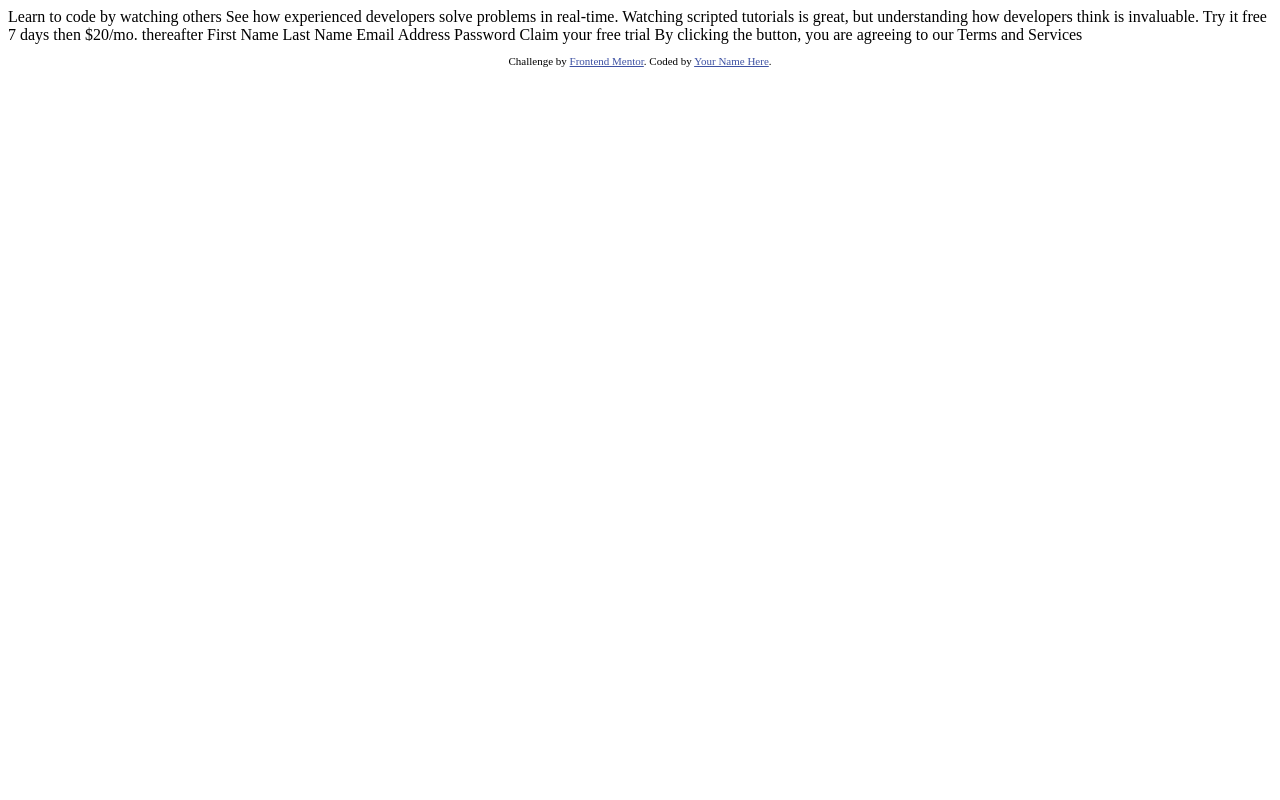
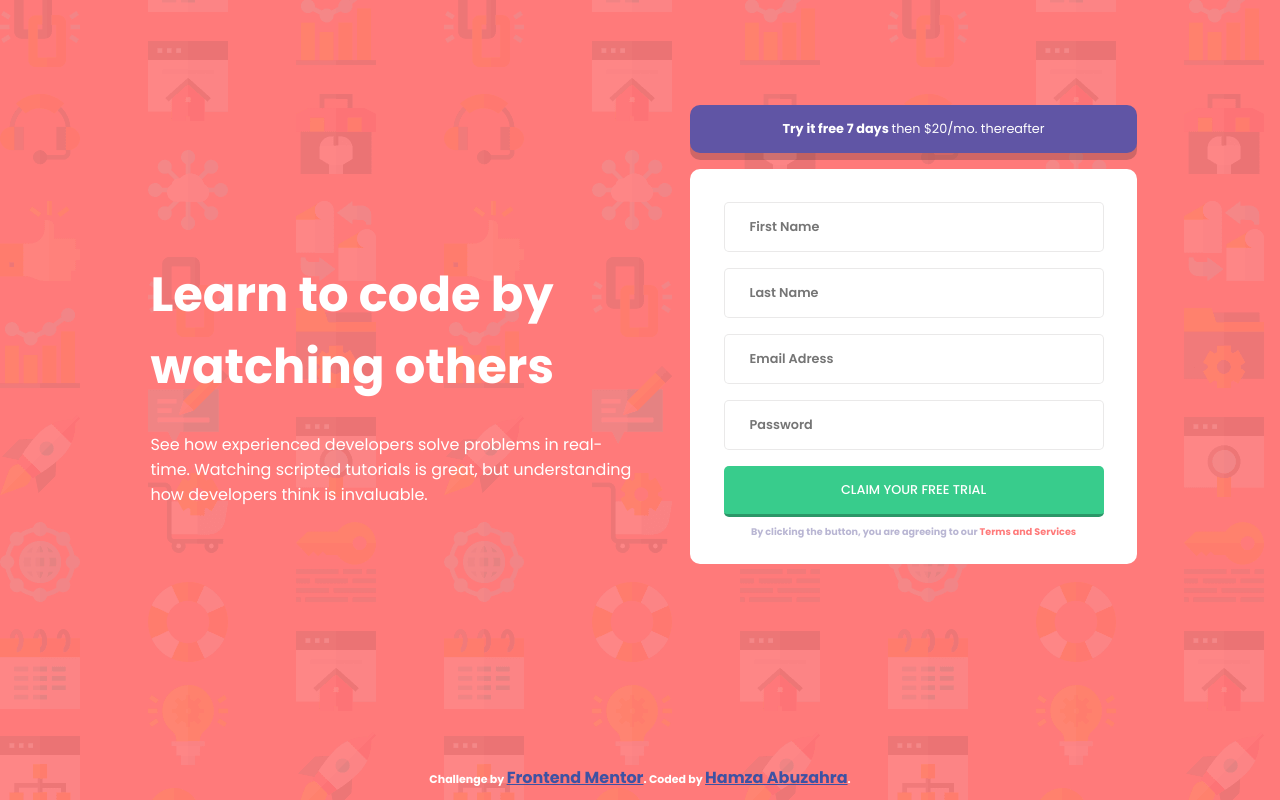
Before and after one commit to hamza-abuzahra/intro-component, a plain HTML site: page index.html in a window 1280 px wide. Drawn offline with Linux system fonts and the light colour scheme.

Commit message:
first day - done with styles

```diff
--- /dev/null
+++ b/css/style.css
@@ -0,0 +1,94 @@
+* {
+  box-sizing: border-box;
+  margin: 0;
+  padding: 0;
+  font-size: 16px;
+  color: white;
+  font-family: "poppins";
+  font-weight: 700;
+}
+body {
+  background: url("images/bg-intro-desktop.png");
+  background-color: hsl(0, 100%, 74%);
+}
+.right {
+  float: right;
+  padding-left: 50px;
+}
+.row {
+  width: 90%;
+  margin: auto;
+}
+.span-1-of-2 {
+  width: 50%;
+  display: inline-block;
+}
+h1 {
+  font-size: 3rem;
+  margin: 45% 0 5% 0;
+  padding-left: 15%;
+}
+
+#p {
+  padding-left: 15%;
+  font-weight: 400;
+}
+.try-btn span {
+  font-weight: 400;
+  font-size: 0.8rem;
+}
+.try-btn {
+  width: 85%;
+  margin-top: 20%;
+  margin-bottom: 3%;
+  border-style: hidden;
+  border-radius: 10px;
+  background: hsl(248, 32%, 49%);
+  padding: 15px;
+  font-size: 0.8rem;
+  box-shadow: 0 7px rgba(37, 35, 35, 0.219);
+}
+.container {
+  height: 80%;
+  border-radius: 10px;
+  width: 85%;
+  background-color: white;
+  text-align: center;
+  padding-top: 25px;
+  padding-bottom: 25px;
+}
+.list,
+.claim-btn {
+  width: 85%;
+  color: hsl(249, 10%, 26%);
+  font-weight: 600;
+  padding: 15px 25px;
+  border-radius: 5px;
+  margin: 8px;
+  font-size: 0.8rem;
+
+  border: 1px rgba(202, 198, 198, 0.39) solid;
+}
+.claim-btn {
+  background: hsl(154, 59%, 51%);
+  color: white;
+  border: none;
+  font-weight: 500;
+  border-bottom: hsl(154, 56%, 38%) 3px solid;
+}
+.description {
+  color: hsl(246, 25%, 77%);
+  font-size: 0.6rem;
+}
+.description a {
+  font-size: 0.6rem;
+  color: hsl(0, 100%, 74%);
+  text-decoration: none;
+}
+footer {
+  position: absolute;
+  bottom: 0;
+  width: 100%;
+  text-align: center;
+  margin-bottom: 10px;
+}
--- a/index.html
+++ b/index.html
@@ -1,41 +1,67 @@
 <!DOCTYPE html>
 <html lang="en">
   <head>
-  <meta charset="UTF-8">
-  <meta name="viewport" content="width=device-width, initial-scale=1.0"> <!-- displays site properly based on user's device -->
-
-  <link rel="icon" type="image/png" sizes="32x32" href="./images/favicon-32x32.png">
+    <meta charset="UTF-8" />
+    <meta name="viewport" content="width=device-width, initial-scale=1.0" />
+    <!-- displays site properly based on user's device -->
+    <link rel="preconnect" href="https://fonts.gstatic.com" />
+    <link
+      href="https://fonts.googleapis.com/css2?family=Poppins:wght@400;500;600;700&display=swap"
+      rel="stylesheet"
+    />
+    <link
+      rel="icon"
+      type="image/png"
+      sizes="32x32"
+      href="./images/favicon-32x32.png"
+    />
 
     <title>Frontend Mentor | Intro component with sign up form</title>
-
+    <link rel="stylesheet" href="css/style.css" />
     <!-- Feel free to remove these styles or customise in your own stylesheet 👍 -->
     <style>
-    .attribution { font-size: 11px; text-align: center; }
-    .attribution a { color: hsl(228, 45%, 44%); }
+      .attribution {
+        font-size: 11px;
+        text-align: center;
+      }
+      .attribution a {
+        color: hsl(228, 45%, 44%);
+      }
     </style>
   </head>
   <body>
-
-  Learn to code by watching others
-
-  See how experienced developers solve problems in real-time. Watching scripted tutorials is great,
-  but understanding how developers think is invaluable.
-
-  Try it free 7 days then $20/mo. thereafter
-
-  First Name
-  Last Name
-  Email Address
-  Password
-
-  Claim your free trial
-
-  By clicking the button, you are agreeing to our Terms and Services
-
+    <div class="row">
+      <div class="span-1-of-2">
+        <h1>Learn to code by watching others</h1>
+        <p id="p">
+          See how experienced developers solve problems in real-time. Watching
+          scripted tutorials is great, but understanding how developers think is
+          invaluable.
+        </p>
+      </div>
+      <div class="span-1-of-2 right">
+        <button class="try-btn">
+          Try it free 7 days <span>then $20/mo. thereafter</span>
+        </button>
+        <div class="container">
+          <input type="text" placeholder="First Name" class="list" />
+          <input type="text" placeholder="Last Name" class="list" />
+          <input type="text" placeholder="Email Adress" class="list" />
+          <input type="text" placeholder="Password" class="list" />
+          <button class="claim-btn">CLAIM YOUR FREE TRIAL</button>
+          <p class="description">
+            By clicking the button, you are agreeing to our
+            <a href="">Terms and Services</a>
+          </p>
+        </div>
+      </div>
+    </div>
     <footer>
       <p class="attribution">
-      Challenge by <a href="https://www.frontendmentor.io?ref=challenge" target="_blank">Frontend Mentor</a>.
-      Coded by <a href="#">Your Name Here</a>.
+        Challenge by
+        <a href="https://www.frontendmentor.io?ref=challenge" target="_blank"
+          >Frontend Mentor</a
+        >. Coded by <a href="#">Hamza Abuzahra</a>.
       </p>
     </footer>
   </body>
```
Also changed, not shown: css/images/bg-intro-desktop.png (renamed from images/bg-intro-desktop.png), css/images/bg-intro-mobile.png (renamed from images/bg-intro-mobile.png), css/images/favicon-32x32.png (renamed from images/favicon-32x32.png), css/images/icon-error.svg (renamed from images/icon-error.svg), 1 other file. Lines whose indentation alone changed are shown as unchanged.
